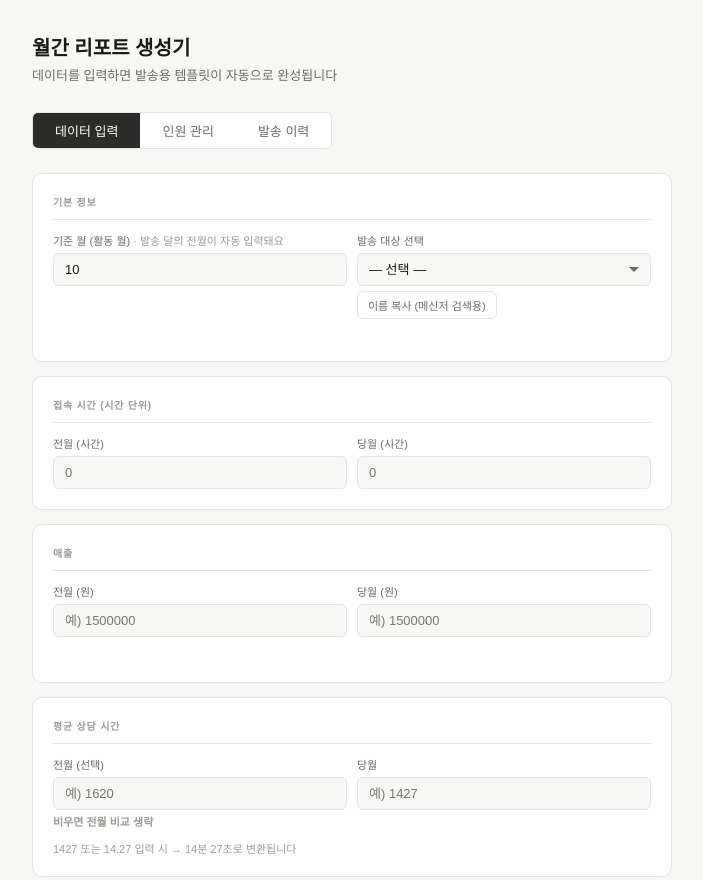
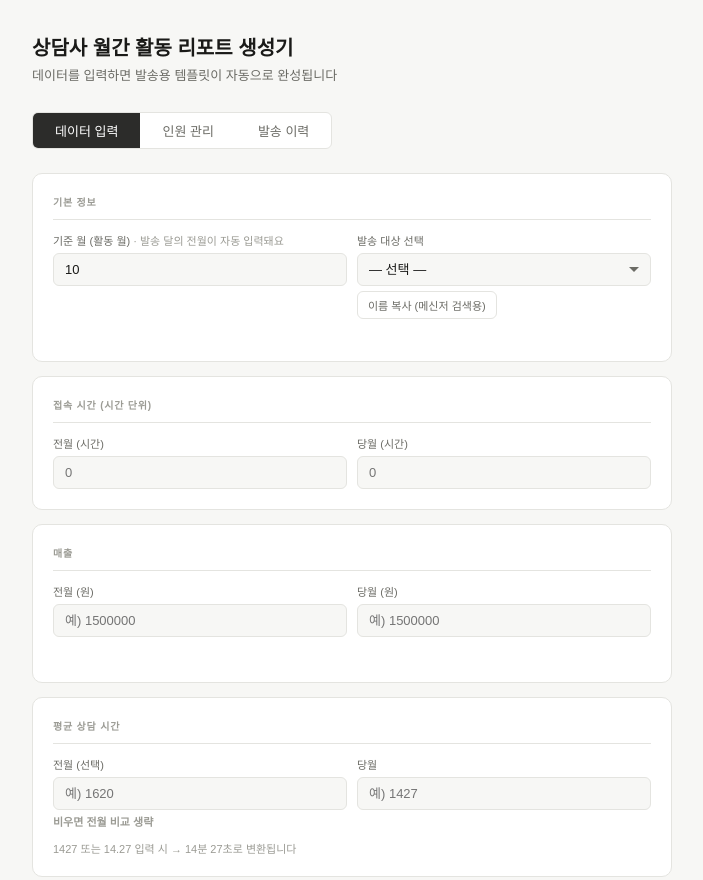
Before and after one commit to hong-operation/fortune_teller_report, a plain HTML site: page index.html in a window 1280 px wide. Shown: the top 880 px of the page, without its empty margins (288-991 px from the left). Drawn offline with Linux system fonts and the light colour scheme.

Commit message:
Add files via upload

```diff
--- a/index.html
+++ b/index.html
@@ -3,7 +3,7 @@
 <head>
 <meta charset="UTF-8">
 <meta name="viewport" content="width=device-width, initial-scale=1.0">
-<title>월간 리포트 생성기</title>
+<title>상담사 활동 리포트</title>
 <style>
   :root {
     --bg: #f7f7f5; --surface: #ffffff; --border: #e4e4e0; --border-strong: #c8c8c2;
@@ -85,7 +85,7 @@
 </head>
 <body>
 <div class="container">
-  <h1>월간 리포트 생성기</h1>
+  <h1>상담사 월간 활동 리포트 생성기</h1>
   <p class="subtitle">데이터를 입력하면 발송용 템플릿이 자동으로 완성됩니다</p>
   <div class="tabs">
     <button class="tab active" onclick="switchTab('data')">데이터 입력</button>
```
